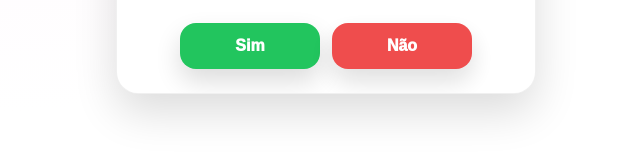
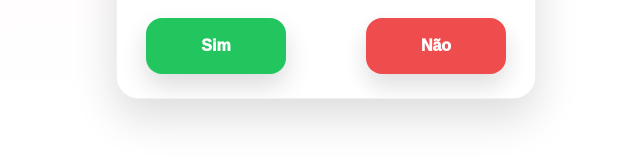
Before and after one commit to sinasclinked-droid/Isshin, a plain HTML site: page index.html in a window 1280 px wide. Shown: the part 566-730 px from the top of the page, without its empty margins (314-954 px from the left). Drawn offline with Linux system fonts and the light colour scheme.

Commit message:
Update index.html

```diff
--- a/index.html
+++ b/index.html
@@ -45,7 +45,7 @@ body{
   position:relative;
   aspect-ratio:4/3;
   background:#000;
-  overflow:hidden; /* importante pra cortar o blur certinho */
+  overflow:hidden;
 }
 
 /* fundo blur (preenche tudo) */
@@ -107,21 +107,23 @@ h1{margin:10px 0 6px;font-size:22px;}
   padding: 8px 0 2px;
 }
 
+/* ====== AQUI: BOTÕES COM "ROUBO DE LUGAR" (ABSOLUTE) ====== */
 .btnRow{
-  display:flex;
-  gap:12px;
-  justify-content:center;
-  align-items:center;
   position:relative;
+  width:min(360px, 100%);
+  height:56px;
+  margin:0 auto;
   z-index:2;
-  transition: justify-content .2s ease;
 }
 
 button.choice{
+  position:absolute;
+  top:0;
   border:none;
   border-radius:16px;
   padding:14px 18px;
   min-width:140px;
+  height:56px;
   font-size:16px;
   font-weight:950;
   color:#fff;
@@ -129,10 +131,19 @@ button.choice{
   transform-origin:center;
   transition:transform .22s cubic-bezier(.2,.9,.2,1),
              opacity .18s ease,filter .18s ease;
+  will-change:transform;
 }
 
-#yesBtn{background:var(--yes);}
-#noBtn {background:var(--no);}
+#yesBtn{
+  background:var(--yes);
+  left:0;
+  z-index:3; /* sim sempre por cima, e vai "roubando" o espaço do não */
+}
+#noBtn{
+  background:var(--no);
+  right:0;
+  z-index:2;
+}
 
 /* ===== ORBITA COM GIF (MAIOR E MAIS LENTO) ===== */
 .orbit{
@@ -170,9 +181,9 @@ button.choice{
 /* efeitos */
 .pulse{animation:pulse .3s ease-out;}
 @keyframes pulse{
-  0%{transform:scale(var(--s))}
-  60%{transform:scale(calc(var(--s) + 0.06))}
-  100%{transform:scale(var(--s))}
+  0%{transform:translateX(var(--tx, 0px)) scale(var(--s))}
+  60%{transform:translateX(var(--tx, 0px)) scale(calc(var(--s) + 0.06))}
+  100%{transform:translateX(var(--tx, 0px)) scale(var(--s))}
 }
 
 .shake{animation:shake .28s ease-in-out;}
@@ -189,8 +200,8 @@ button.choice{
   animation: blinkHappy .8s ease-in-out infinite;
 }
 @keyframes blinkHappy{
-  0%,100%{ filter: brightness(1); transform: scale(var(--s)); }
-  50%{ filter: brightness(1.22); transform: scale(calc(var(--s) + 0.03)); }
+  0%,100%{ filter: brightness(1); transform: translateX(var(--tx, 0px)) scale(var(--s)); }
+  50%{ filter: brightness(1.22); transform: translateX(var(--tx, 0px)) scale(calc(var(--s) + 0.03)); }
 }
 
 /* corações fofos */
@@ -340,7 +351,6 @@ let lockClicks = false;
 
 /* helper: troca vídeo nos dois (principal + blur) */
 function setVideo(src){
-  // fundo blur sempre mutado e em loop
   vidBg.pause();
   vidBg.src = src;
   vidBg.loop = true;
@@ -348,7 +358,6 @@ function setVideo(src){
   vidBg.muted = true;
   vidBg.play().catch(()=>{});
 
-  // principal sempre em loop
   vid.pause();
   vid.src = src;
   vid.loop = true;
@@ -359,7 +368,7 @@ function setVideo(src){
 /* som iPhone */
 soundBtn.addEventListener("click", async () => {
   try{
-    vid.muted = false;      // som só no vídeo principal
+    vid.muted = false;
     await vid.play();
     soundBtn.textContent = "🔊 Som ativado";
     soundBtn.disabled = true;
@@ -419,7 +428,7 @@ function maybeShowOrbit(){
     orbit.classList.add("on");
     clearTimeout(maybeShowOrbit._t);
     maybeShowOrbit._t = setTimeout(()=> orbit.classList.remove("on"), 1400);
-    clicksUntilGif = 1 + Math.floor(Math.random()*2); // reseta 1..2
+    clicksUntilGif = 1 + Math.floor(Math.random()*2);
   }
 }
 
@@ -443,41 +452,52 @@ function spawnHeart(){
 }
 
 let heartsTimer = null;
+let happyMode = false;
+
 function startHappyMode(){
-  // centraliza
-  btnRow.style.justifyContent = "center";
-  btnRow.style.gap = "0px";
+  happyMode = true;
 
-  // some o não de vez
   noBtn.style.display = "none";
 
-  // pisca feliz + texto
   yesBtn.textContent = "SIM 💖";
   yesBtn.classList.add("blink-happy");
 
-  // corações contínuos
+  // centraliza o SIM
+  yesBtn.style.left = "50%";
+  yesBtn.style.right = "auto";
+
   if(heartsTimer) clearInterval(heartsTimer);
   heartsTimer = setInterval(spawnHeart, 220);
+
+  apply();
 }
 
-function apply(){
-  yesBtn.style.setProperty("--s", yesScale);
-  noBtn.style.setProperty("--s", noScale);
+/* ===== ROUBO DE LUGAR DO "NÃO" ===== */
+let stealDeltaX = 0;
 
-  yesBtn.style.transform = `scale(${yesScale})`;
-  noBtn.style.transform  = `scale(${noScale})`;
+function clamp(n,min,max){ return Math.max(min, Math.min(max,n)); }
 
-  const fade = Math.min(1, (1 - noScale) / (1 - NO_MIN));
-  noBtn.style.opacity = (0.95 - fade * 0.8).toFixed(3);
-  noBtn.style.filter  = `saturate(${(1 - fade*0.6).toFixed(3)})`;
+function measureSteal(){
+  // só mede se ambos existem e o NÃO ainda está visível
+  if(!yesBtn || !noBtn || noBtn.style.display === "none") return;
 
-  if(noScale <= NO_MIN + 0.005){
-    noBtn.style.pointerEvents = "none";
-    noBtn.style.opacity = 0;
-    setDrama("");
-    startHappyMode();
-  }
+  // força layout atualizado
+  const rowRect = btnRow.getBoundingClientRect();
+  const yRect = yesBtn.getBoundingClientRect();
+  const nRect = noBtn.getBoundingClientRect();
+
+  const yCenter = (yRect.left + yRect.width/2) - rowRect.left;
+  const nCenter = (nRect.left + nRect.width/2) - rowRect.left;
+
+  stealDeltaX = (nCenter - yCenter) || 0;
 }
+
+window.addEventListener("resize", () => {
+  requestAnimationFrame(() => {
+    measureSteal();
+    apply();
+  });
+});
 
 /* ===== ADICIONADO: CONFIRMAÇÃO + FOTO ===== */
 function enterConfirmMode(){
@@ -509,24 +529,55 @@ function showPhotoFor3sThenAskAgain(){
   }, 3000);
 }
 
+function apply(){
+  // progresso do "roubo": quanto menor o NÃO, mais o SIM invade o lugar dele
+  const progress = clamp((1 - noScale) / (1 - NO_MIN), 0, 1);
+
+  // define variáveis para animações (pulse/blink)
+  yesBtn.style.setProperty("--s", yesScale);
+  noBtn.style.setProperty("--s", noScale);
+
+  // tx do SIM (roubando o lugar do NÃO)
+  let tx = happyMode ? 0 : (progress * stealDeltaX);
+  yesBtn.style.setProperty("--tx", tx + "px");
+
+  // transform do SIM (com roubo)
+  if(happyMode){
+    yesBtn.style.transform = `translateX(-50%) scale(${yesScale})`;
+  }else{
+    yesBtn.style.transform = `translateX(${tx}px) scale(${yesScale})`;
+  }
+
+  // NÃO só diminui (fica “impossível” clicar porque o SIM vai por cima)
+  noBtn.style.transform  = `scale(${noScale})`;
+
+  const fade = Math.min(1, (1 - noScale) / (1 - NO_MIN));
+  noBtn.style.opacity = (0.95 - fade * 0.8).toFixed(3);
+  noBtn.style.filter  = `saturate(${(1 - fade*0.6).toFixed(3)})`;
+
+  if(noScale <= NO_MIN + 0.005){
+    noBtn.style.pointerEvents = "none";
+    noBtn.style.opacity = 0;
+    setDrama("");
+    startHappyMode();
+  }
+}
+
 /* CLICK NO NÃO */
 noBtn.addEventListener("click", () => {
   if(lockClicks) return;
 
-  // 1º NÃO: entra no "Tem certeza?"
   if(firstNoArmed){
     firstNoArmed = false;
     enterConfirmMode();
     return;
   }
 
-  // Se estiver no "Tem certeza?" e clicar NÃO -> volta e segue a lógica normal
   if(confirmMode){
     confirmMode = false;
     titleEl.textContent = ORIGINAL.title;
     yesBtn.textContent  = ORIGINAL.yesText;
     noBtn.textContent   = ORIGINAL.noText;
-    // segue abaixo (lógica original)
   }
 
   setDrama(frases[idx % frases.length]);
@@ -546,13 +597,11 @@ noBtn.addEventListener("click", () => {
 yesBtn.addEventListener("click", () => {
   if(lockClicks) return;
 
-  // Se estiver no "Tem certeza?" e clicar SIM -> mostra foto 3s e volta
   if(confirmMode){
     showPhotoFor3sThenAskAgain();
     return;
   }
 
-  // fluxo original do SIM (final feliz)
   setVideo("video2.mp4");
 
   vid.muted = false;
@@ -567,7 +616,11 @@ yesBtn.addEventListener("click", () => {
   if(heartsTimer) clearInterval(heartsTimer);
 });
 
-apply();
+// mede a distância inicial entre centros (pra roubar certinho)
+requestAnimationFrame(() => {
+  measureSteal();
+  apply();
+});
 </script>
 
 </body>
```
